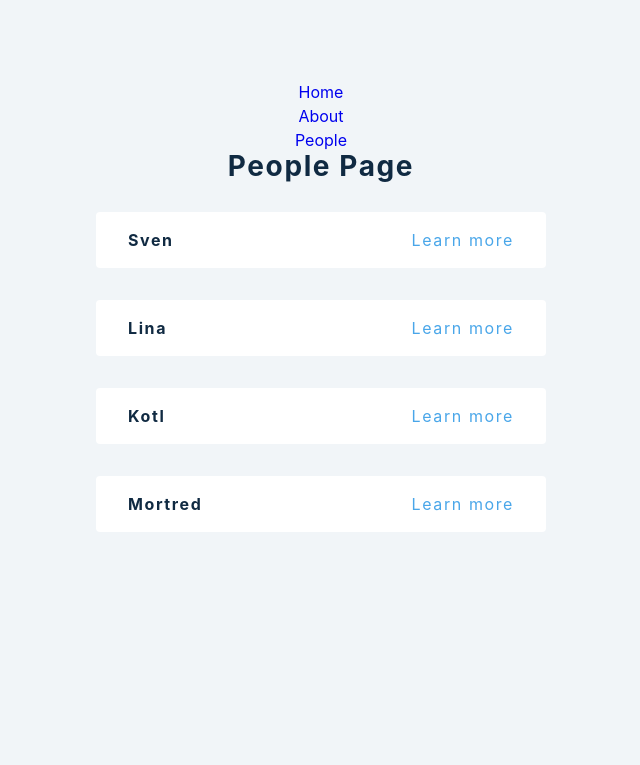
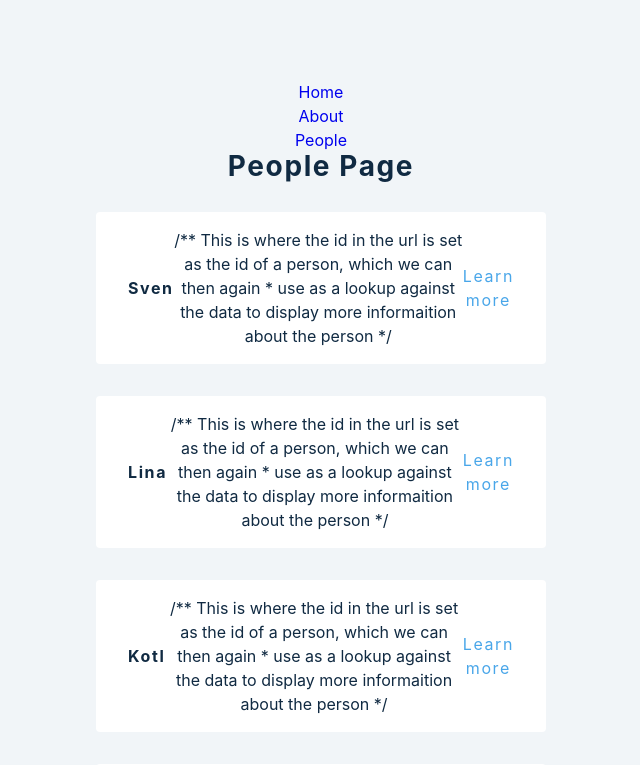
Before and after one commit to williamadahl/use-state-project, a React (Create React App) app: page /people in a window 1280 px wide. Shown: the top 765 px of the page, without its empty margins (319-959 px from the left). Built offline with nearby package versions, Linux system fonts and the light colour scheme.

Commit message:
added some comments about what i did

```diff
--- a/src/ReactRouter/People.js
+++ b/src/ReactRouter/People.js
@@ -11,6 +11,9 @@ const People =() =>{
                 return(
                     <div key={person.id} className='item'>
                         <h4>{person.name}</h4>
+                        /** This is where the id in the url is set as the id of a person, which we can then again
+                        * use as a lookup against the data to display more informaition about the person
+                        */
                         <Link to={`/person/${person.id}`}> Learn more </Link>
                     </div>
                 );
--- a/src/ReactRouter/Person.js
+++ b/src/ReactRouter/Person.js
@@ -4,6 +4,7 @@ import {Link, useParams} from 'react-router-dom';
 
 const Person = () => {
     const [name, setName] = useState('default name');
+    /* This 'can' be called whatever, but if you want to use ID its best to call it id*/
     const {id} = useParams();
 
     useEffect(() => {
--- a/src/ReactRouter/index.js
+++ b/src/ReactRouter/index.js
@@ -25,6 +25,7 @@ const ReactRouter = () => {
                 <Route path='/people'>
                     <People/>
                 </Route>
+                    /*Here we can se the route pathing in effect, and we can just set Person as a children component*/
                     <Route path='/person/:id' children={<Person/>}></Route>
                 <Route path='*'>
                     <Error/>
```
Also changed, not shown: 1 other file (tests, documents, lock files or other folders).
